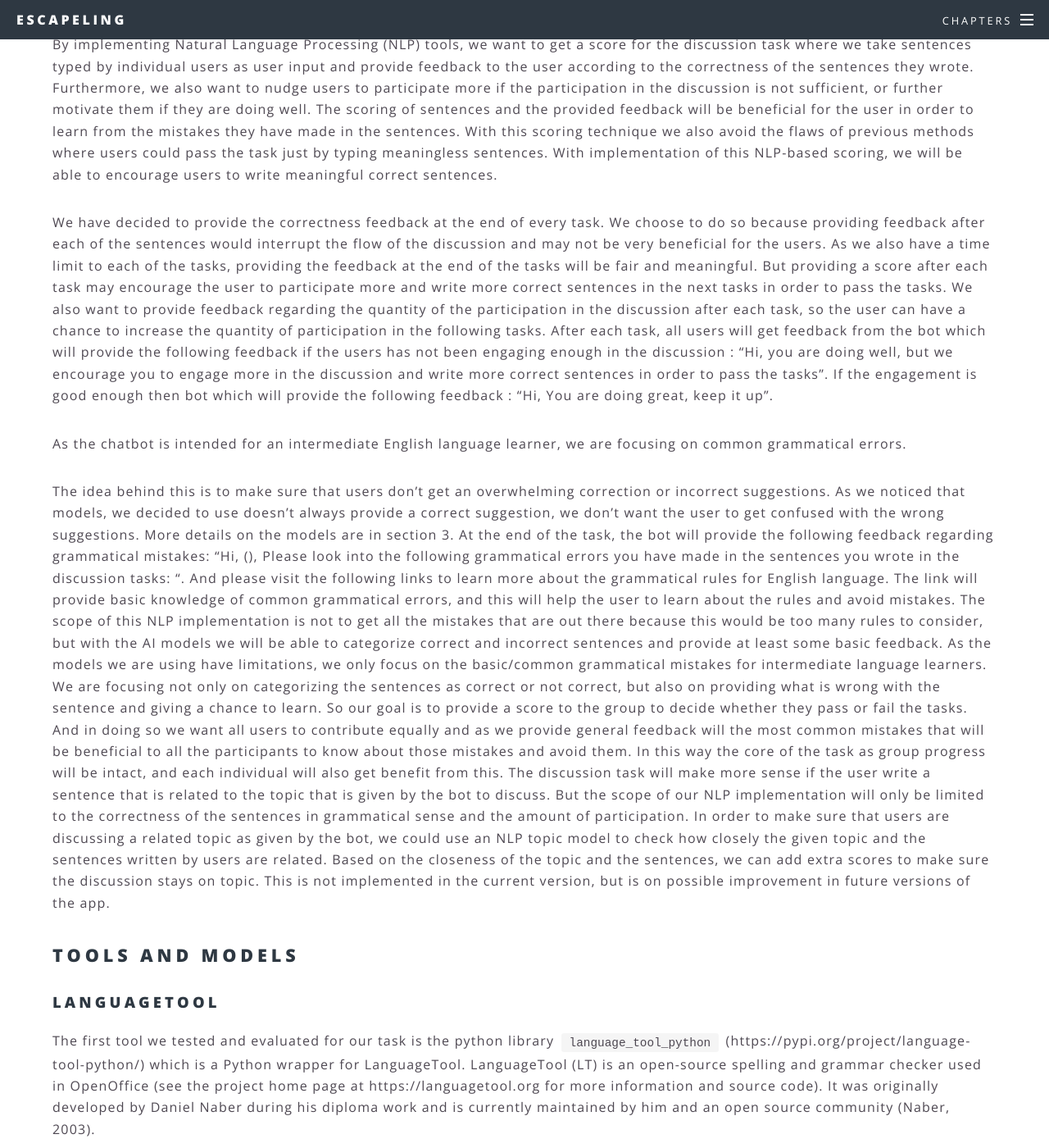
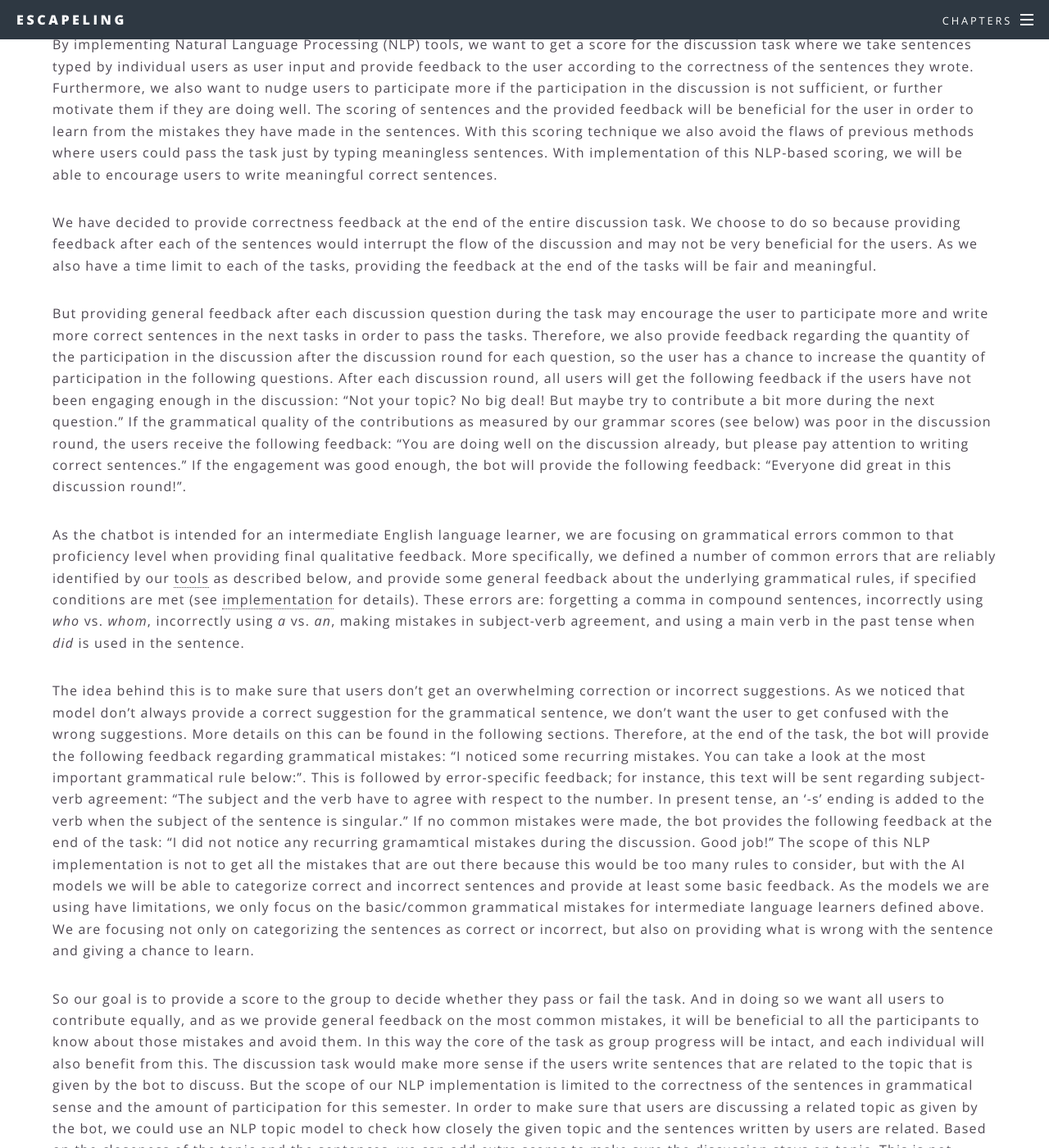
Before and after one commit to ALLUOS/ALLUOS.github.io, a Jekyll site: the page built from _posts/2021-02-01-NLP.md, in a window 1280 px wide and 1400 px high, scrolled down 1601 px. Shown: the whole window at 82% size. Built offline with Jekyll 4.4.1, drawn with Linux system fonts in a browser that asks for light colours; some of the changed text lies outside the part shown.

Commit message:
fix feedback texts, typos etc

```diff
--- a/_posts/2021-02-01-NLP.md
+++ b/_posts/2021-02-01-NLP.md
@@ -39,18 +39,19 @@ Below, details can be found on how we operationalize GEC in order to improve the
 By implementing Natural Language Processing (NLP) tools, we want to get a score for the discussion task where we take sentences typed by individual users as user input and provide feedback to the user according to the correctness of the sentences they wrote. Furthermore, we also want to nudge users to participate more if the participation in the discussion is not sufficient, or further motivate them if they are doing well.
 The scoring of sentences and the provided feedback will be beneficial for the user in order to learn from the mistakes they have made in the sentences. With this scoring technique we also avoid the flaws of previous methods where users could pass the task just by typing meaningless sentences. With implementation of this NLP-based scoring, we will be able to encourage users to write meaningful correct sentences.
 
-We have decided to provide the correctness feedback at the end of every task. We choose to do so because providing feedback after each of the sentences would interrupt the flow of the discussion and may not be very beneficial for the users. As we also have a time limit to each of the tasks, providing the feedback at the end of the tasks will be fair and meaningful. But providing a score after each task may encourage the user to participate more and write more correct sentences in the next tasks in order to pass the tasks.
-We also want to provide feedback regarding the quantity of the participation in the discussion after each task, so the user can have a chance to increase the quantity of participation in the following tasks. After each task, all users will get feedback from the bot which will provide the following feedback if the users has not been engaging enough in the discussion : “Hi, you are doing well, but we encourage you to engage more in the discussion and write more correct sentences in order to pass the tasks”. If the engagement is good enough then bot which will provide the following feedback : “Hi, You are doing great, keep it up”.
+We have decided to provide correctness feedback at the end of the entire discussion task. We choose to do so because providing feedback after each of the sentences would interrupt the flow of the discussion and may not be very beneficial for the users. As we also have a time limit to each of the tasks, providing the feedback at the end of the tasks will be fair and meaningful.
 
-As the chatbot is intended for an intermediate English language learner, we are focusing on common grammatical errors.
+But providing general feedback after each discussion question during the task may encourage the user to participate more and write more correct sentences in the next tasks in order to pass the tasks. Therefore, we also provide feedback regarding the quantity of the participation in the discussion after the discussion round for each question, so the user has a chance to increase the quantity of participation in the following questions. After each discussion round, all users will get the following feedback if the users have not been engaging enough in the discussion: “Not your topic? No big deal! But maybe try to contribute a bit more during the next question.” If the grammatical quality of the contributions as measured by our grammar scores (see below) was poor in the discussion round, the users receive the following feedback: "You are doing well on the discussion already, but please pay attention to writing correct sentences." If the engagement was good enough, the bot will provide the following feedback: “Everyone did great in this discussion round!”.
 
-The idea behind this is to make sure that users don’t get an overwhelming correction or incorrect suggestions. As we noticed that models, we decided to use doesn’t always provide a correct suggestion, we don’t want the user to get confused with the wrong suggestions. More details on the models are in section 3. At the end of the task, the bot will provide the following feedback regarding grammatical mistakes:
- “Hi, (), Please look into the following grammatical errors you have made in the sentences you wrote in the discussion tasks: “. And please visit the following links to learn more about the grammatical rules for English language.
-The link will provide basic knowledge of common grammatical errors, and this will help the user to learn about the rules and avoid mistakes.
-The scope of this NLP implementation is not to get all the mistakes that are out there because this would be too many rules to consider, but with the AI models we will be able to categorize correct and incorrect sentences and provide at least  some basic feedback. As the models we are using have limitations, we only focus on the basic/common grammatical mistakes for intermediate language learners.
-We are focusing not only on categorizing the sentences as correct or not correct, but also on providing what is wrong with the sentence and giving a chance to learn.
-So our goal is to provide a score to the group to decide whether they pass or fail the tasks. And in doing so we want all users to contribute equally and as we provide general feedback will the most common mistakes that will be beneficial to all the participants to know about those mistakes and avoid them. In this way the core of the task as group progress will be intact, and each individual will also get benefit from this.
-The discussion task will make more sense if the user write a sentence that is related to the topic that is given by the bot to discuss. But the scope of our NLP implementation will only be limited to the correctness of the sentences in grammatical sense and the amount of participation. In order to make sure that users are discussing a related topic as given by the bot, we could use an NLP topic model to check how closely the given topic and the sentences written by users are related. Based on the closeness of the topic and the sentences, we can add extra scores to make sure the discussion stays on topic. This is not implemented in the current version, but is on possible improvement in future versions of the app.
+As the chatbot is intended for an intermediate English language learner, we are focusing on grammatical errors common to that proficiency level when providing final qualitative feedback. More specifically, we defined a number of common errors that are reliably identified by our [tools](link) as described below, and provide some general feedback about the underlying grammatical rules, if specified conditions are met (see [implementation](link) for details). These errors are: forgetting a comma in compound sentences, incorrectly using _who_ vs. _whom_, incorrectly using _a_ vs. _an_, making mistakes in subject-verb agreement, and using a main verb in the past tense when _did_ is used in the sentence.
+
+The idea behind this is to make sure that users don’t get an overwhelming correction or incorrect suggestions. As we noticed that model don’t always provide a correct suggestion for the grammatical sentence, we don’t want the user to get confused with the wrong suggestions. More details on this can be found in the following sections. Therefore, at the end of the task, the bot will provide the following feedback regarding grammatical mistakes: "I noticed some recurring mistakes. You can take a look at the most important grammatical rule below:". This is followed by error-specific feedback; for instance, this text will be sent regarding subject-verb agreement: "The subject and the verb have to agree with respect to the number. In present tense, an '-s' ending is added to the verb when the subject of the sentence is singular."
+If no common mistakes were made, the bot provides the following feedback at the end of the task: "I did not notice any recurring gramamtical mistakes during the discussion. Good job!"
+The scope of this NLP implementation is not to get all the mistakes that are out there because this would be too many rules to consider, but with the AI models we will be able to categorize correct and incorrect sentences and provide at least some basic feedback. As the models we are using have limitations, we only focus on the basic/common grammatical mistakes for intermediate language learners defined above.
+We are focusing not only on categorizing the sentences as correct or incorrect, but also on providing what is wrong with the sentence and giving a chance to learn.
+
+So our goal is to provide a score to the group to decide whether they pass or fail the task. And in doing so we want all users to contribute equally, and as we provide general feedback on the most common mistakes, it will be beneficial to all the participants to know about those mistakes and avoid them. In this way the core of the task as group progress will be intact, and each individual will also benefit from this.
+The discussion task would make more sense if the users write sentences that are related to the topic that is given by the bot to discuss. But the scope of our NLP implementation is limited to the correctness of the sentences in grammatical sense and the amount of participation for this semester. In order to make sure that users are discussing a related topic as given by the bot, we could use an NLP topic model to check how closely the given topic and the sentences written by users are related. Based on the closeness of the topic and the sentences, we can add extra scores to make sure the discussion stays on topic. This is not implemented in the current version, but is a possible improvement in future versions of the app.
 
 ## Tools and Models
 
```
